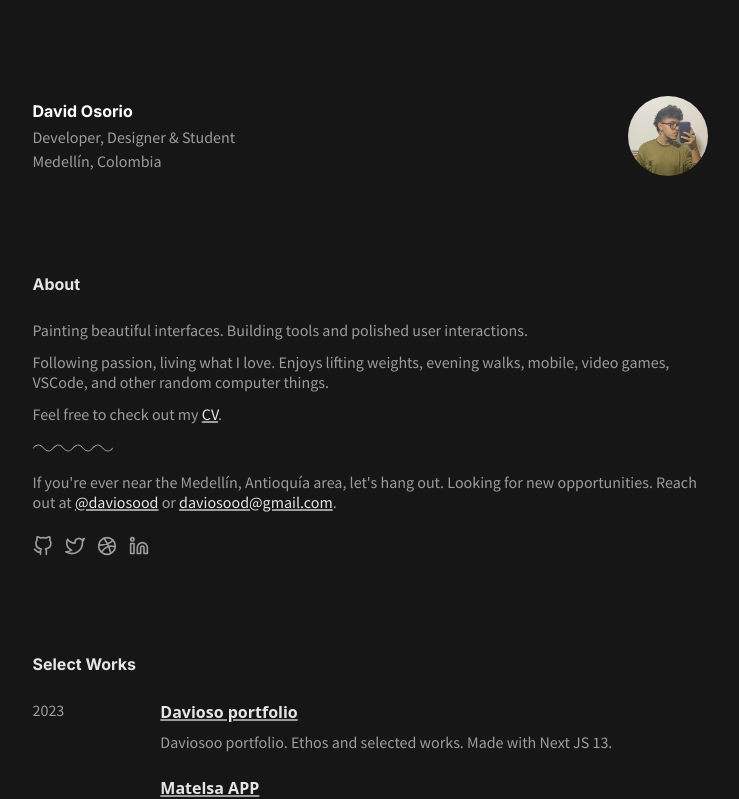
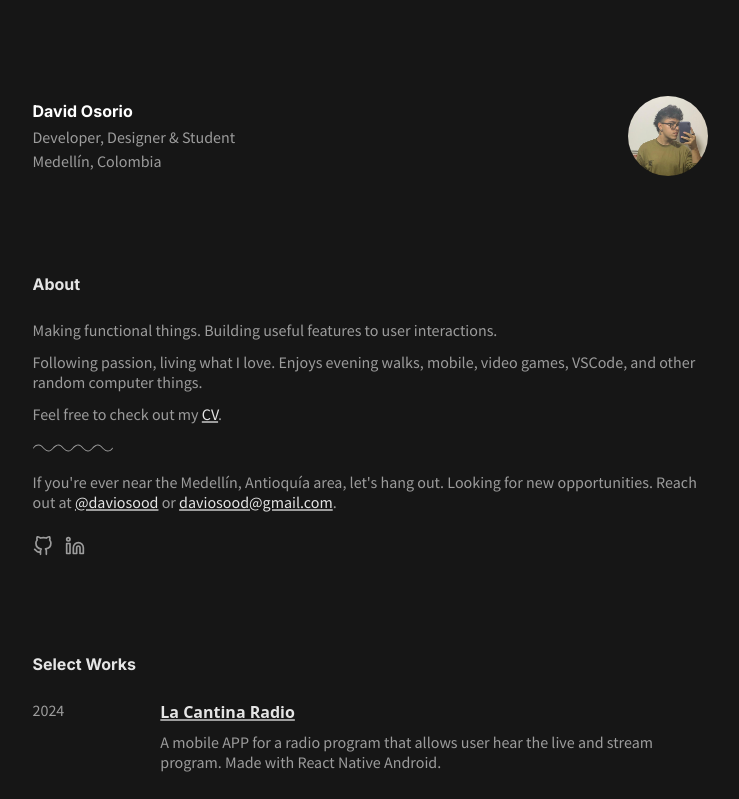
Before and after one commit to daviosoo/daviosoo-portfolio, a Next.js app: page / in a window 1280 px wide. Shown: the top 799 px of the page, without its empty margins (270-1009 px from the left). Built offline with nearby package versions, Linux system fonts and the light colour scheme.

Commit message:
feat: update 2024 projects and fix some data

```diff
--- a/package.json
+++ b/package.json
@@ -1,7 +1,7 @@
 {
   "name": "daviosoo-portfolio",
-  "version": "0.1.0",
-  "private": true,
+  "version": "0.2.0",
+  "private": false,
   "scripts": {
     "dev": "next dev",
     "build": "next build",
--- a/src/app/components/Footer.js
+++ b/src/app/components/Footer.js
@@ -28,7 +28,7 @@ function Footer() {
             className="hidden md:flex"
           >
             <p className="text-[#9c9c9c]" style={source_Sans_Pro.style}>
-              Medellín, COL • 2023
+              Medellín, COL • 2024
             </p>
           </Link>
           <p className="text-[#9c9c9c]" style={source_Sans_Pro.style}>
--- a/src/app/components/Main.js
+++ b/src/app/components/Main.js
@@ -4,8 +4,6 @@ import { Inter, Source_Sans_Pro } from "next/font/google";
 
 import WaveSvg from "./svgComponents/WaveSvg";
 import GithubSVG from "./svgComponents/GithubSvg";
-import TwitterSvg from "./svgComponents/TwitterSvg";
-import PortfolioSvg from "./svgComponents/PortfolioSvg";
 import LinkedinSvg from "./svgComponents/LinkedinSvg";
 import ArrowSvg from "./svgComponents/ArrowSvg";
 import SingleWork from "./SingleWork";
@@ -29,14 +27,13 @@ function Main() {
                 className="box-border w-fit text-[#9c9c9c] leading-5 fade delay5"
                 style={source_Sans_Pro.style}
               >
-                Painting beautiful interfaces. Building tools and polished user
-                interactions.
+                Making functional things. Building useful features to user interactions.
               </p>
               <p
                 className="box-border mt-3 w-fit text-[#9c9c9c] leading-5 fade delay6"
                 style={source_Sans_Pro.style}
               >
-                Following passion, living what I love. Enjoys lifting weights,
+                Following passion, living what I love. Enjoys
                 evening walks, mobile, video games, VSCode, and other random
                 computer things.
               </p>
@@ -89,14 +86,6 @@ function Main() {
                 <GithubSVG />
               </Link>
 
-              <Link href="https://twitter.com/daviosood" target={"_blank"}>
-                <TwitterSvg />
-              </Link>
-
-              <Link href="https://daviosoo.site" target={"_blank"}>
-                <PortfolioSvg />
-              </Link>
-
               <Link
                 href="https://www.linkedin.com/in/andres-david-osorio-zapata-2bb007213/"
                 target={"_blank"}
@@ -118,6 +107,28 @@ function Main() {
               </h3>
               <div className="fade delay12">
                 <div className="flex flex-row">
+                  <p
+                    className="box-border w-fit text-[#9c9c9c] leading-5  mr-10 md:mr-24"
+                    style={source_Sans_Pro.style}
+                  >
+                    2024
+                  </p>
+
+                  <div>
+                    <div>
+                      <SingleWork
+                        title={"La Cantina Radio"}
+                        link={"https://play.google.com/store/apps/details?id=com.latino.lacantinaradio"}
+                        description={
+                          "A mobile APP for a radio program that allows user hear the live and stream program. Made with React Native Android."
+                        }
+                      />
+                    </div>
+
+                  </div>
+                </div>
+
+                <div className="flex flex-row mt-6">
                   <p
                     className="box-border w-fit text-[#9c9c9c] leading-5  mr-10 md:mr-24"
                     style={source_Sans_Pro.style}
--- a/src/app/components/svgComponents/PortfolioSvg.js
+++ /dev/null
@@ -1,19 +0,0 @@
-export default function PortfolioSvg() {
-  return (
-    <svg
-      stroke="currentColor"
-      fill="none"
-      strokeWidth="2"
-      viewBox="0 0 24 24"
-      strokeLinecap="round"
-      strokeLinejoin="round"
-      height="20"
-      width="20"
-      xmlns="http://www.w3.org/2000/svg"
-      className="text-[#9c9c9c] mr-3 hover:text-[#acacac]"
-    >
-      <circle cx="12" cy="12" r="10"></circle>
-      <path d="M8.56 2.75c4.37 6.03 6.02 9.42 8.03 17.72m2.54-15.38c-3.72 4.35-8.94 5.66-16.88 5.85m19.5 1.9c-3.5-.93-6.63-.82-8.94 0-2.58.92-5.01 2.86-7.44 6.32"></path>
-    </svg>
-  );
-}
--- a/src/app/components/svgComponents/TwitterSvg.js
+++ /dev/null
@@ -1,18 +0,0 @@
-export default function TwitterSvg() {
-  return (
-    <svg
-      stroke="currentColor"
-      fill="none"
-      strokeWidth="2"
-      viewBox="0 0 24 24"
-      strokeLinecap="round"
-      strokeLinejoin="round"
-      height="20"
-      width="20"
-      xmlns="http://www.w3.org/2000/svg"
-      className="text-[#9c9c9c] mr-3 hover:text-[#acacac]"
-    >
-      <path d="M23 3a10.9 10.9 0 0 1-3.14 1.53 4.48 4.48 0 0 0-7.86 3v1A10.66 10.66 0 0 1 3 4s-4 9 5 13a11.64 11.64 0 0 1-7 2c9 5 20 0 20-11.5a4.5 4.5 0 0 0-.08-.83A7.72 7.72 0 0 0 23 3z"></path>
-    </svg>
-  );
-}
```
Also changed, not shown: 2 other files (tests, documents, lock files or other folders).
